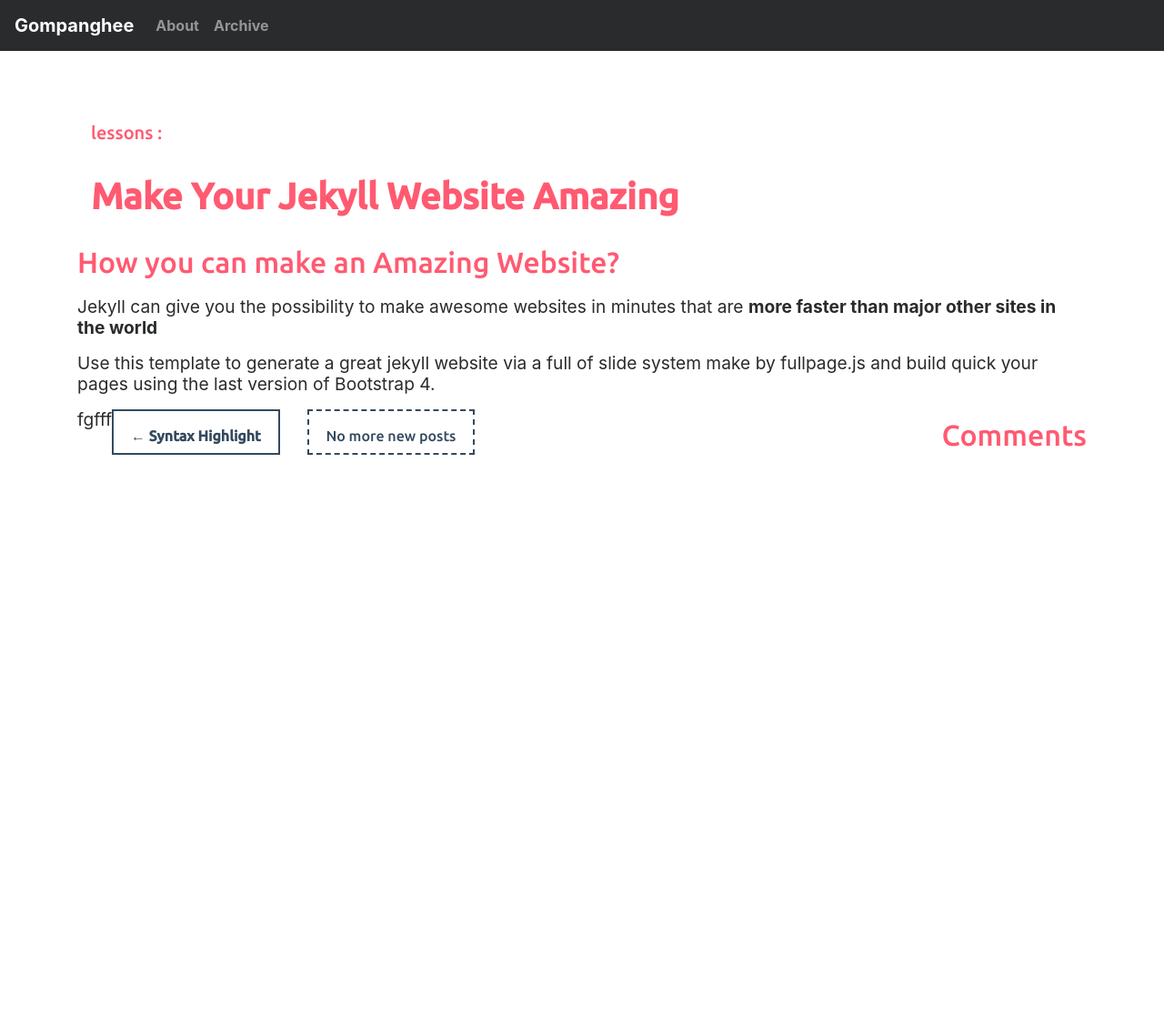
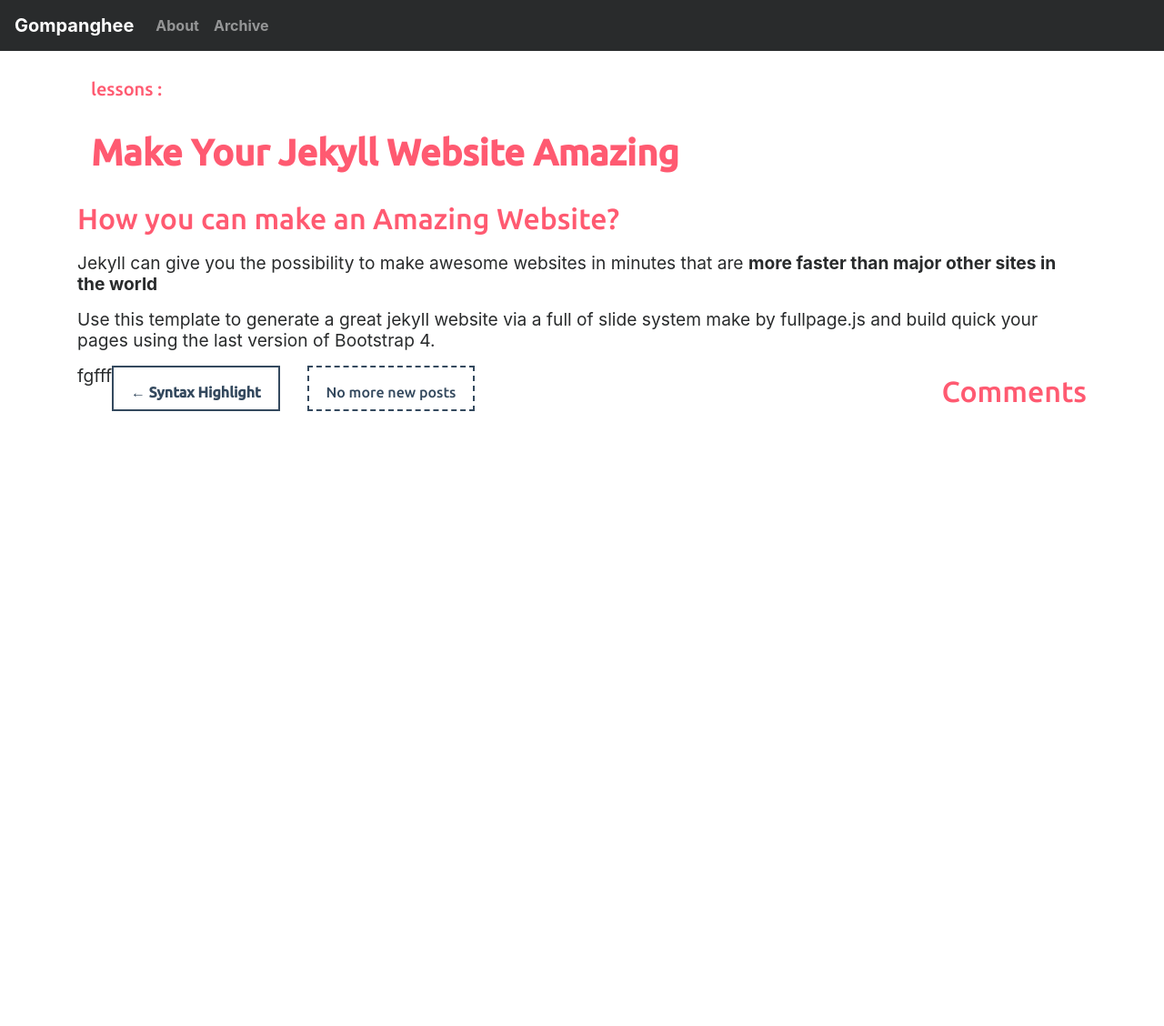
Before and after one commit to gompanghee/gompanghee.github.io, a Jekyll site: the page built from _posts/lessons/2017-03-20-make-your-jekyll-website-amazing.md, in a window 1280 px wide. Shown: the part 900-2028 px from the top of the page at 91% size. Built offline with Jekyll 4.4.1, drawn with Linux system fonts in a browser that asks for light colours; nearby versions of some CDN libraries; comment, search, counter and statistics services are not loaded; after the commit the page ends 1980 px from its top, so only the background shows below that.

Commit message:
Update post.html

```diff
--- a/_includes/themes/bootstrap/post.html
+++ b/_includes/themes/bootstrap/post.html
@@ -328,12 +328,9 @@
 
 {% include themes/bootstrap/nav-bar.html %}
 
-<br />
-<br />
-
     <div class="container">
 
-        <div class="col-sm-12 blog-main post">
+        <div class="col-sm-12 post">
 
           {% include ads-block.html %}
           <br />
```
